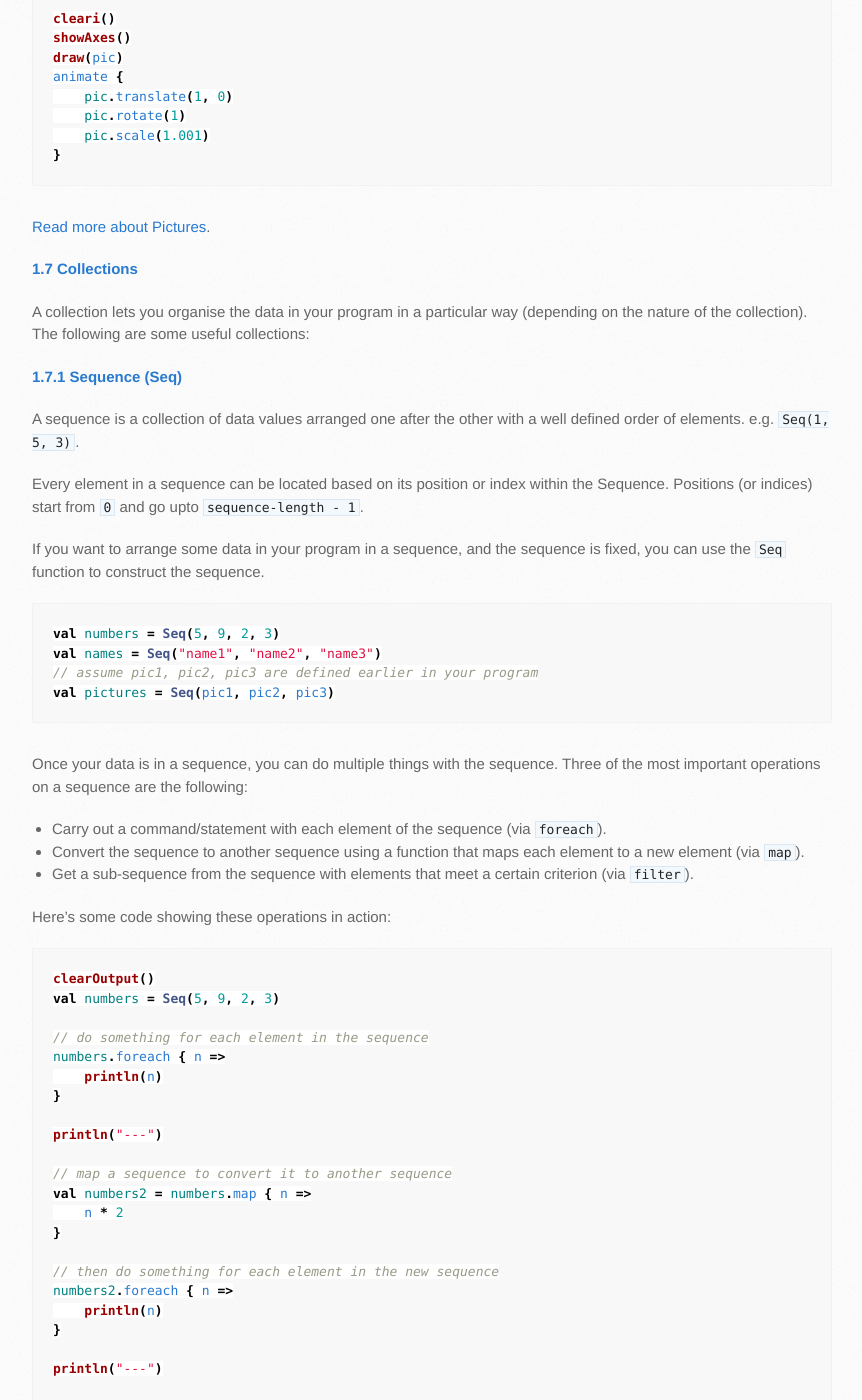
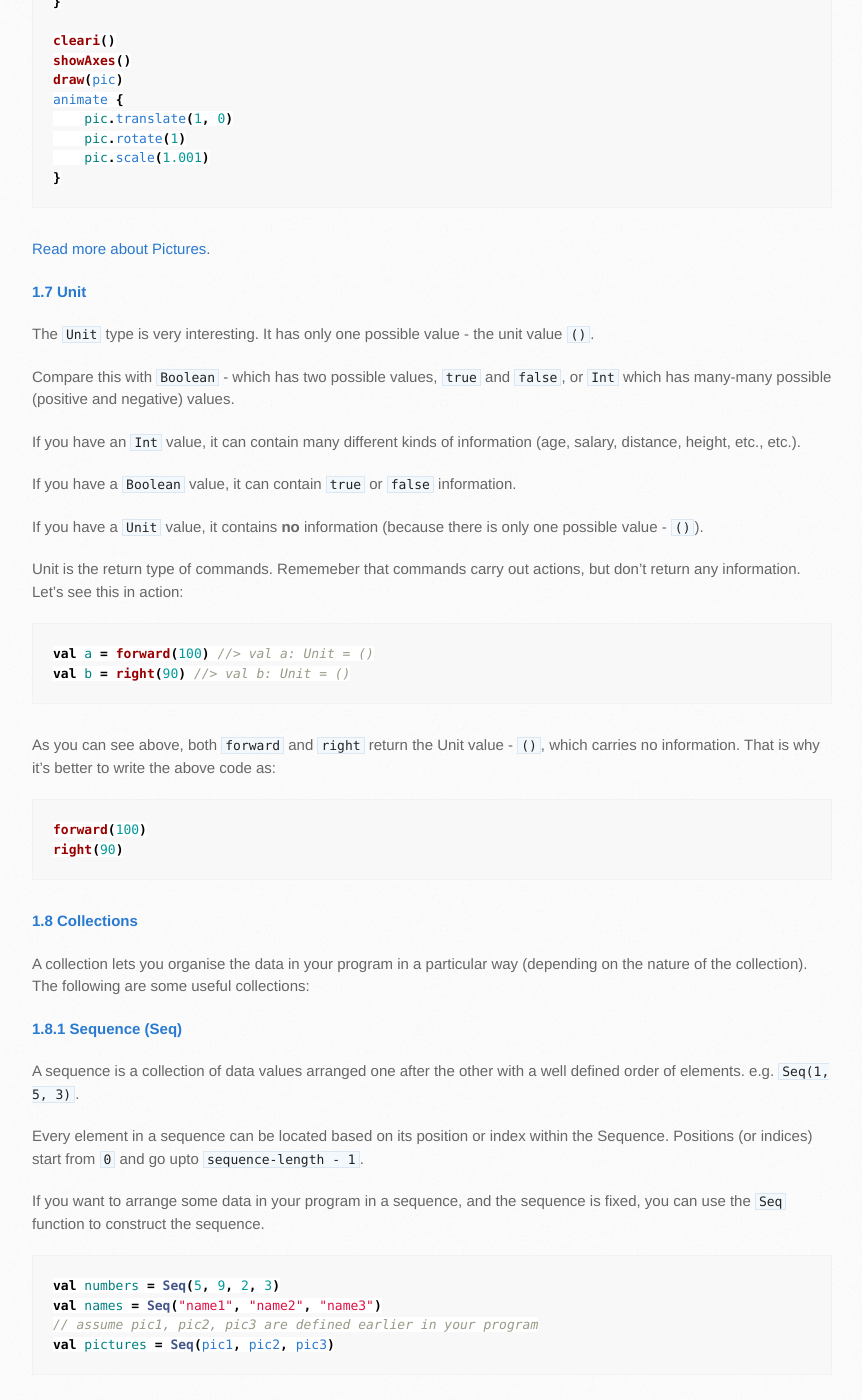
Before and after one commit to kojodoc/kojodoc.github.io, a Jekyll site: the page built from reference/scala.md, in a window 1280 px wide and 1400 px high, scrolled down 4297 px. Shown: the whole window, without its empty margins (138-1000 px from the left). Built offline with Jekyll 4.4.1, drawn with Linux system fonts in a browser that asks for light colours; our own code applies the rules of GitHub Pages for plain Markdown files; the repository's description, which GitHub fills in, is left out; some of the changed text lies outside the part shown.

Commit message:
Refine scala quickref.

````diff
--- a/reference/scala.md
+++ b/reference/scala.md
@@ -23,18 +23,19 @@ Also, to complement the contents of this page (and for a good introduction to Sc
 * [1.4 String](#data-string)
 * [1.5 Color](#data-color)
 * [1.6 Picture](#data-picture)
+* [1.7 Unit](#data-unit)
 
-* [1.7 Collections](#data-collections)
-* [1.7.1 Sequence (Seq)](#data-sequence)
-* [1.7.1.1 Array](#data-array)
-* [1.7.1.2 ArrayBuffer](#data-arraybuffer)
-* [1.7.1.3 Range](#data-range)
-* [1.7.2 Map](#data-map)
-* [1.7.2.1 HashMap](#data-hashmap)
-* [1.7.3 Set](#data-set)
-* [1.7.3.1 HashSet](#data-hashset)
-* [1.7.4 Option](#data-option)
-* [1.7.5 Tuple](#data-tuple)
+* [1.8 Collections](#data-collections)
+* [1.8.1 Sequence (Seq)](#data-sequence)
+* [1.8.1.1 Array](#data-array)
+* [1.8.1.2 ArrayBuffer](#data-arraybuffer)
+* [1.8.1.3 Range](#data-range)
+* [1.8.2 Map](#data-map)
+* [1.8.2.1 HashMap](#data-hashmap)
+* [1.8.3 Set](#data-set)
+* [1.8.3.1 HashSet](#data-hashset)
+* [1.8.4 Option](#data-option)
+* [1.8.5 Tuple](#data-tuple)
 
 ---
 
@@ -207,13 +208,40 @@ animate {
 
 [Read more about Pictures](../tutorials/pictures-intro.html).
 
+<a name="data-unit">
+**1.7 Unit**
+
+The `Unit` type is very interesting. It has only one possible value - the unit value `()`.
+
+Compare this with `Boolean` - which has two possible values, `true` and `false`, or `Int` which has many-many possible (positive and negative) values.
+
+If you have an `Int` value, it can contain many different kinds of information (age, salary, distance, height, etc., etc.).
+
+If you have a `Boolean` value, it can contain `true` or `false` information.
+
+If you have a `Unit` value, it contains **no** information (because there is only one possible value - `()`).
+
+Unit is the return type of commands. Rememeber that commands carry out actions, but don't return any information. Let's see this in action:
+
+```scala
+val a = forward(100) //> val a: Unit = ()
+val b = right(90) //> val b: Unit = ()
+```
+
+As you can see above, both `forward` and `right` return the Unit value - `()`, which carries no information. That is why it's better to write the above code as:
+
+```scala
+forward(100)
+right(90)
+```
+
 <a name="data-collections">
-**1.7 Collections**
+**1.8 Collections**
 
 A collection lets you organise the data in your program in a particular way (depending on the nature of the collection). The following are some useful collections:
 
 <a name="data-sequence">
-**1.7.1 Sequence (Seq)**
+**1.8.1 Sequence (Seq)**
 
 A sequence is a collection of data values arranged one after the other with a well defined order of elements. e.g. `Seq(1, 5, 3)`.
 
@@ -313,7 +341,7 @@ Scala has multiple Seq types - `Array`, `ArrayBuffer`, `ArrayDeque`, `Vector`, `
 Let's look in more detail at a few sequence types that we will use frequently.
 
 <a name="data-array">
-**1.7.1.1 Array**
+**1.8.1.1 Array**
 
 An `Array` is useful when you want to be able to modify an existing sequence by changing its elements. An `Array` is also useful when you want to write high-performance code with numbers (as an Array in Scala is a platform-native array, which can be viewed as a Scala sequence.)
 
@@ -355,7 +383,7 @@ a3(1) //> res70: Array[Int] = Array(0, 2, 3)
 
 
 <a name="data-arraybuffer">
-**1.7.1.2 ArrayBuffer**
+**1.8.1.2 ArrayBuffer**
 
 An `ArrayBuffer` is useful when you want to be able to modify an existing sequence by changing its elements, adding new elements to it, or removing elements from it (although removal is much more efficient with an `ArrayDeque`).
 
@@ -385,7 +413,7 @@ ab2 //> res56: scala.collection.mutable.ArrayBuffer[Int] = ArrayBuffer(11, 2)
 ```
 
 <a name="data-range">
-**1.7.1.3 Range**
+**1.8.1.3 Range**
 
 A range is an ordered sequence of integers that are equally spaced apart. Examples:
 ```scala
@@ -435,7 +463,7 @@ val pics = (1 to 5).map { n =>
 ```
 
 <a name="data-map">
-**1.7.2 Map**
+**1.8.2 Map**
 
 A Map is a collection of key-value pairs. You can add key-value pairs to a Map, and quickly look up the values for given keys.
 
@@ -477,7 +505,7 @@ println(s"${name}'s age is $age")
 ```
 
 <a name="data-hashmap">
-**1.7.2.1 HashMap**
+**1.8.2.1 HashMap**
 
 If you need to to be able to update a map after it is defined, use a HashMap:
 
@@ -508,7 +536,7 @@ animate {
 ```
 
 <a name="data-set">
-**1.7.3 Set**
+**1.8.3 Set**
 
 A set, like a sequence, is a collection with multiple elements. A set is different from a sequence in the following respects:
 * The elements are not in any particular order.
@@ -523,7 +551,7 @@ s1.intersect(s2) //> res5: scala.collection.immutable.Set[Int] = Set(3, 4)
 ```
 
 <a name="data-hashset">
-**1.7.3.1 HashSet**
+**1.8.3.1 HashSet**
 
 If you need to to be able to update a set after it is defined, use a HashSet:
 
@@ -562,7 +590,7 @@ animate {
 ```
 
 <a name="data-option">
-**1.7.4 Option**
+**1.8.4 Option**
 
 An option is used where a value may or may not be present. For example, given a sequence of numbers, you might want to do a search for the first number in the sequence that is greater than 100. Such a number may or may not be present in the sequence. Let's see this in action in code:
 
@@ -601,7 +629,7 @@ If an option `o` has the value `v` inside, it is represented as `Some(v)`. You c
 If `o` has no value inside, it is represented as `None`.
 
 <a name="data-tuple">
-**1.7.5 Tuple**
+**1.8.5 Tuple**
 
 A tuple is an easy way to package multiple values together. One good use of this is to return multiple values from a function:
 
@@ -1053,6 +1081,8 @@ The `class` keyword instruction lets you create a new class. A class is a descri
 
 The basic idea behind a class is to bring together related data and behavior in your program to create a useful abstraction. You want to do this if it makes your program easier to write and read. Once you have a good abstraction, the rest of your program can use it to good effect without worrying about how it is implemented. In the best case, your program becomes a choreography of the abstractions available within it.
 
+A class can be used to represent an active entity in your program. Classes are especially useful in scenarios like games and simulations.
+
 * Once you create a class, let’s say `X`, you can create an object of type `X` (also called an instace of `X`) like this: `new X()`, or `new X(inputs)`.
 
 Here's an example:
````
Also changed, not shown: other parts of reference/scala.md (+1 -1 lines).
